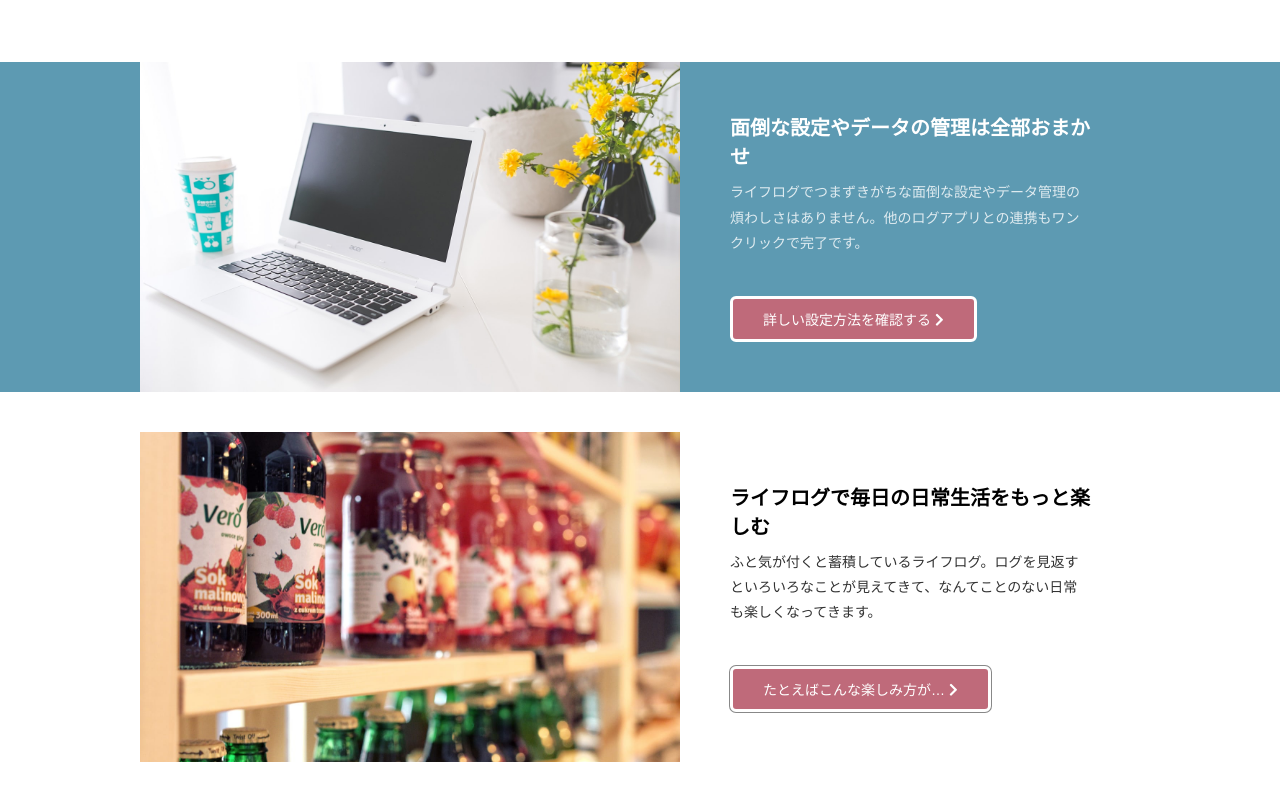
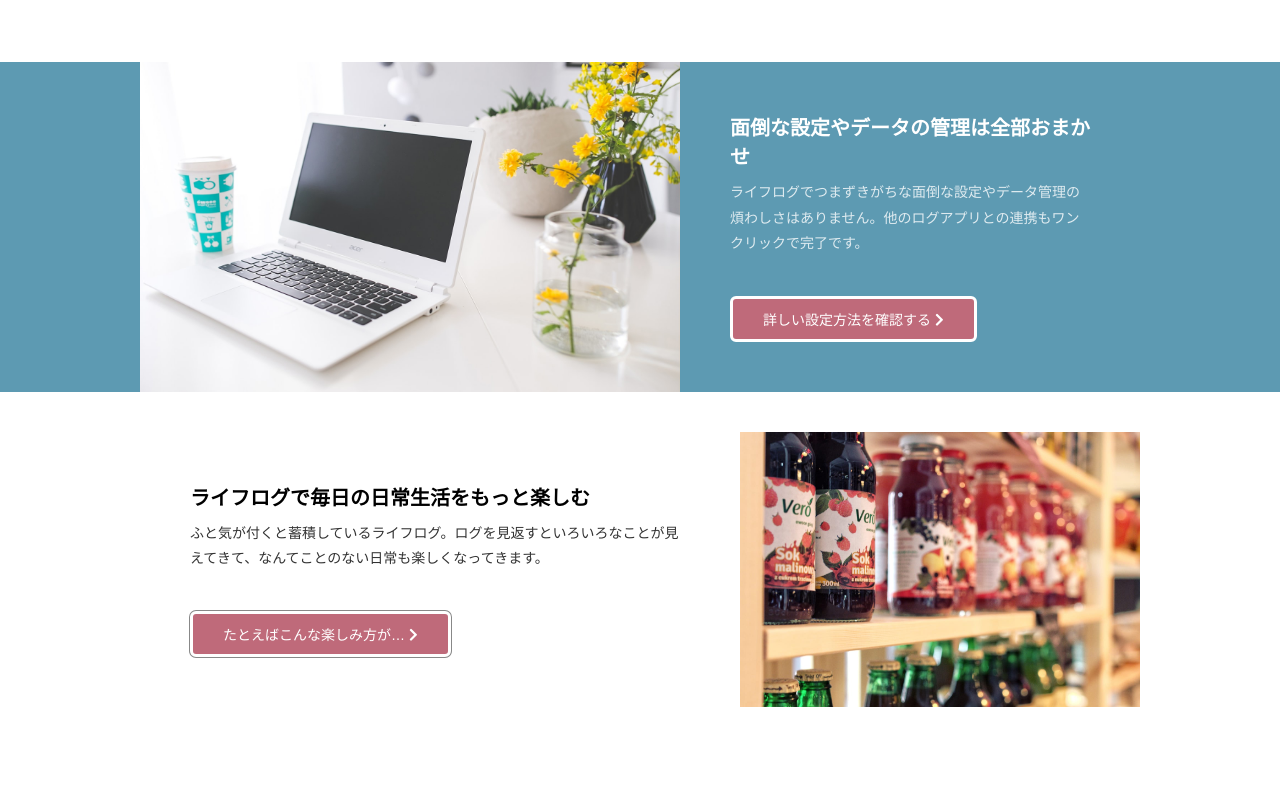
Before and after one commit to yinm/6step-master-html-css, a Nuxt app in the folder trace/: page / in a window 1280 px wide. Shown: the part 1125-1925 px from the top of the page. After the commit the page ends 1872 px from the top, so only its background shows below. Built offline with nearby package versions, Linux system fonts and the light colour scheme.

Commit message:
Try 2-4-2

```diff
--- a/trace/components/ReversedContent.vue
+++ b/trace/components/ReversedContent.vue
@@ -67,6 +67,7 @@
   @media (min-width: 768px) {
     .container {
       display: flex;
+      flex-direction: row-reverse;
       max-width: var(--large-width);
       margin-left: auto;
       margin-right: auto;
@@ -75,7 +76,7 @@
     }
 
     .photo {
-      flex: 3;
+      flex: 0 1 400px;
     }
 
     .text {
```
